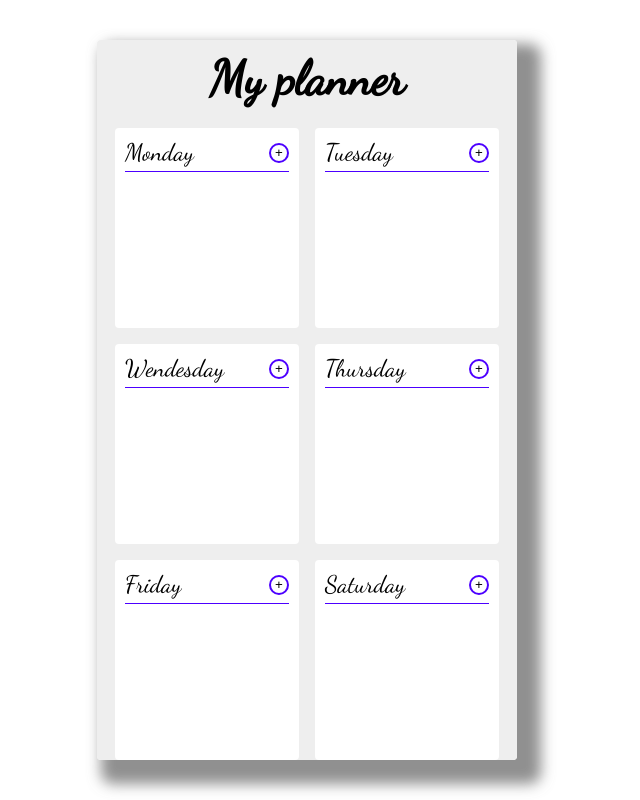
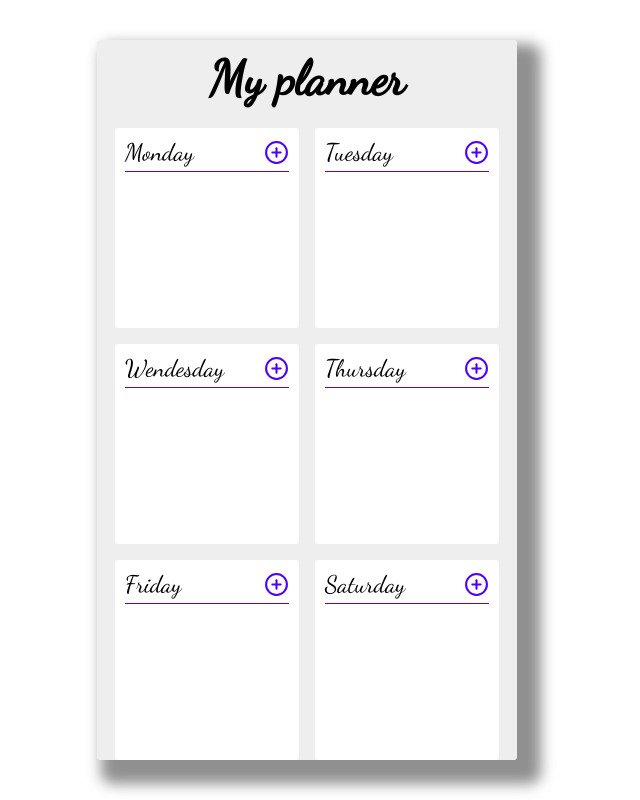
Before and after one commit to DimitarPetrov1/weekly-planner-app, a React (Create React App) app: page / in a window 1280 px wide. Shown: the whole page, without its empty margins (333-973 px from the left). Built offline with nearby package versions, Linux system fonts and the light colour scheme.

Commit message:
fixed bugs

```diff
--- a/src/App.js
+++ b/src/App.js
@@ -1,8 +1,10 @@
 import React, { useState, useEffect } from "react";
+import Plus from "./img/plus-circle.svg";
 import "./css/App.css";
 
 function App() {
   const [isInputOpen, setIsInputOpen] = useState(false);
+  const [updateList, setUpdateList] = useState(false);
   const [dayIndex, setDayIndex] = useState(0);
   const [allTasks, setAllTasks] = useState(
     localStorage.getItem("tasks") !== null
@@ -24,43 +26,45 @@ function App() {
       let id = Math.floor(Math.random() * 1000);
       return id;
     };
-    let patentTargets =
-      e.target.parentElement.parentElement.querySelectorAll(".tasks");
     taskText = enterTaskModal.value;
-    const el = `
-    <div class="single-task" data-taskid=${uid()}>
-      <input type="checkbox" />
-      <p class="task-text">${taskText}</p>
-    </div>
-    `;
     if (taskText === "") {
+      alert("Please enter task");
       return;
     } else {
-      patentTargets[dayIndex].innerHTML += el;
       enterTaskModal.value = "";
       setAllTasks([
         ...allTasks,
-        { day: { number: dayIndex, taskId: uid(), taskText } },
+        { day: { taskId: uid(), dayNumber: dayIndex, taskText: taskText } },
       ]);
+      setUpdateList(true);
       setIsInputOpen(false);
     }
   };
 
+  // useEffect(() => {
+  //   localStorage.setItem("tasks", JSON.stringify(allTasks));
+  //   setUpdateList(false);
+  // }, [allTasks, updateList]);
+
   useEffect(() => {
-    let checkboxes = document.querySelectorAll(
-      '.single-task input[type="checkbox"]'
-    );
-    checkboxes.forEach((cb, index) => {
-      cb.addEventListener("change", (event) => {
-        event.target.parentElement.remove();
-        allTasks.splice(index);
-        localStorage.setItem("tasks", JSON.stringify(allTasks));
-      });
+    localStorage.setItem("tasks", JSON.stringify(allTasks));
+    setUpdateList(false);
+  }, [allTasks, updateList]);
+
+  const deleteTask = (event) => {
+    // we get the task id of the target
+    // find the index of the item in local storage
+    // delete the index from local storage + the DOM
+    let getEventId = Number(event.target.parentElement.dataset.taskid);
+    event.target.parentElement.remove();
+    let lc = JSON.parse(localStorage.getItem("tasks"));
+    lc.forEach((item, i) => {
+      if (item.day.taskId === getEventId) {
+        lc.splice(i, 1);
+        localStorage.setItem("tasks", JSON.stringify(lc));
+      }
     });
-
-    // bug <<< something to do with the []
-    localStorage.setItem("tasks", JSON.stringify(allTasks));
-  }, [allTasks]);
+  };
 
   return (
     <div className={isInputOpen ? "app modal-back-on" : "app"}>
@@ -74,27 +78,32 @@ function App() {
           rows="10"
           placeholder="Enter your task"
         ></textarea>
-        <input className="btn btn-submit" type="submit" value="+" />
+        <button className="btn btn-submit" type="submit">
+          <img className="add-svg" src={Plus} alt="Add" />
+        </button>
       </form>
       <div className="days">
         <div className="box">
           <div className="day" data-day="0">
             Monday
-            <button className="add-task btn" onClick={openTaskPrompt}>
-              +
-            </button>
+            <img
+              className="add-svg btn"
+              src={Plus}
+              alt="Add"
+              onClick={openTaskPrompt}
+            />
           </div>
           <div className="tasks">
             {JSON.parse(localStorage.getItem("tasks"))
               ? JSON.parse(localStorage.getItem("tasks")).map((task) => {
-                  if (task.day.number === 0) {
+                  if (task.day.dayNumber === 0) {
                     return (
                       <div
                         key={task.day.taskId}
                         className="single-task"
                         data-taskid={task.day.taskId}
                       >
-                        <input type="checkbox" />
+                        <input type="checkbox" onChange={deleteTask} />
                         <p className="task-text">{task.day.taskText}</p>
                       </div>
                     );
@@ -108,21 +117,24 @@ function App() {
         <div className="box">
           <div className="day" data-day="1">
             Tuesday
-            <button className="add-task btn" onClick={openTaskPrompt}>
-              +
-            </button>
+            <img
+              className="add-svg btn"
+              src={Plus}
+              alt="Add"
+              onClick={openTaskPrompt}
+            />
           </div>
           <div className="tasks">
             {JSON.parse(localStorage.getItem("tasks"))
               ? JSON.parse(localStorage.getItem("tasks")).map((task) => {
-                  if (task.day.number === 1) {
+                  if (task.day.dayNumber === 1) {
                     return (
                       <div
                         key={task.day.taskId}
                         className="single-task"
                         data-taskid={task.day.taskId}
                       >
-                        <input type="checkbox" />
+                        <input type="checkbox" onChange={deleteTask} />
                         <p className="task-text">{task.day.taskText}</p>
                       </div>
                     );
@@ -136,21 +148,24 @@ function App() {
         <div className="box">
           <div className="day" data-day="2">
             Wendesday
-            <button className="add-task btn" onClick={openTaskPrompt}>
-              +
-            </button>
+            <img
+              className="add-svg btn"
+              src={Plus}
+              alt="Add"
+              onClick={openTaskPrompt}
+            />
           </div>
           <div className="tasks">
             {JSON.parse(localStorage.getItem("tasks"))
               ? JSON.parse(localStorage.getItem("tasks")).map((task) => {
-                  if (task.day.number === 2) {
+                  if (task.day.dayNumber === 2) {
                     return (
                       <div
                         key={task.day.taskId}
                         className="single-task"
                         data-taskid={task.day.taskId}
                       >
-                        <input type="checkbox" />
+                        <input type="checkbox" onChange={deleteTask} />
                         <p className="task-text">{task.day.taskText}</p>
                       </div>
                     );
@@ -164,21 +179,24 @@ function App() {
         <div className="box">
           <div className="day" data-day="3">
             Thursday
-            <button className="add-task btn" onClick={openTaskPrompt}>
-              +
-            </button>
+            <img
+              className="add-svg btn"
+              src={Plus}
+              alt="Add"
+              onClick={openTaskPrompt}
+            />
           </div>
           <div className="tasks">
             {JSON.parse(localStorage.getItem("tasks"))
               ? JSON.parse(localStorage.getItem("tasks")).map((task) => {
-                  if (task.day.number === 3) {
+                  if (task.day.dayNumber === 3) {
                     return (
                       <div
                         key={task.day.taskId}
                         className="single-task"
                         data-taskid={task.day.taskId}
                       >
-                        <input type="checkbox" />
+                        <input type="checkbox" onChange={deleteTask} />
                         <p className="task-text">{task.day.taskText}</p>
                       </div>
                     );
@@ -192,21 +210,24 @@ function App() {
         <div className="box">
           <div className="day" data-day="4">
             Friday
-            <button className="add-task btn" onClick={openTaskPrompt}>
-              +
-            </button>
+            <img
+              className="add-svg btn"
+              src={Plus}
+              alt="Add"
+              onClick={openTaskPrompt}
+            />
           </div>
           <div className="tasks">
             {JSON.parse(localStorage.getItem("tasks"))
               ? JSON.parse(localStorage.getItem("tasks")).map((task) => {
-                  if (task.day.number === 4) {
+                  if (task.day.dayNumber === 4) {
                     return (
                       <div
                         key={task.day.taskId}
                         className="single-task"
                         data-taskid={task.day.taskId}
                       >
-                        <input type="checkbox" />
+                        <input type="checkbox" onChange={deleteTask} />
                         <p className="task-text">{task.day.taskText}</p>
                       </div>
                     );
@@ -220,21 +241,24 @@ function App() {
         <div className="box">
           <div className="day" data-day="5">
             Saturday
-            <button className="add-task btn" onClick={openTaskPrompt}>
-              +
-            </button>
+            <img
+              className="add-svg btn"
+              src={Plus}
+              alt="Add"
+              onClick={openTaskPrompt}
+            />
           </div>
           <div className="tasks">
             {JSON.parse(localStorage.getItem("tasks"))
               ? JSON.parse(localStorage.getItem("tasks")).map((task) => {
-                  if (task.day.number === 5) {
+                  if (task.day.dayNumber === 5) {
                     return (
                       <div
                         key={task.day.taskId}
                         className="single-task"
                         data-taskid={task.day.taskId}
                       >
-                        <input type="checkbox" />
+                        <input type="checkbox" onChange={deleteTask} />
                         <p className="task-text">{task.day.taskText}</p>
                       </div>
                     );
@@ -248,21 +272,24 @@ function App() {
         <div className="box">
           <div className="day" data-day="6">
             Sunday
-            <button className="add-task btn" onClick={openTaskPrompt}>
-              +
-            </button>
+            <img
+              className="add-svg btn"
+              src={Plus}
+              alt="Add"
+              onClick={openTaskPrompt}
+            />
           </div>
           <div className="tasks">
             {JSON.parse(localStorage.getItem("tasks"))
               ? JSON.parse(localStorage.getItem("tasks")).map((task) => {
-                  if (task.day.number === 6) {
+                  if (task.day.dayNumber === 6) {
                     return (
                       <div
                         key={task.day.taskId}
                         className="single-task"
                         data-taskid={task.day.taskId}
                       >
-                        <input type="checkbox" />
+                        <input type="checkbox" onChange={deleteTask} />
                         <p className="task-text">{task.day.taskText}</p>
                       </div>
                     );
--- a/src/css/App.css
+++ b/src/css/App.css
@@ -19,11 +19,11 @@
 .modal-back-on {
   overflow-y: hidden;
   height: 100vh;
-  background-color: black;
+  background-color: rgba(0, 0, 0, 0.7);
 }
 
 .modal-back-on .days {
-  visibility: hidden;
+  opacity: 0.2;
 }
 
 .app:before {
@@ -106,6 +106,7 @@
   transform: translateX(-50%);
   background-color: rgb(255, 255, 255);
   z-index: 900;
+  box-shadow: 10px 10px 10px 6px rgba(37, 37, 37, 0.7);
 }
 
 .enter-task textarea {
@@ -134,11 +135,13 @@
 
 .btn {
   background: none;
-  border: 2px solid rgb(76, 0, 255);
-  border-radius: 50%;
-  width: 20px;
-  height: 20px;
+  border: none;
   cursor: pointer;
+}
+
+.add-svg {
+  width: 25px;
+  height: 25px;
 }
 
 @media only screen and (max-width: 500px) {
```
Also changed, not shown: src/img/plus-circle.svg (added).
